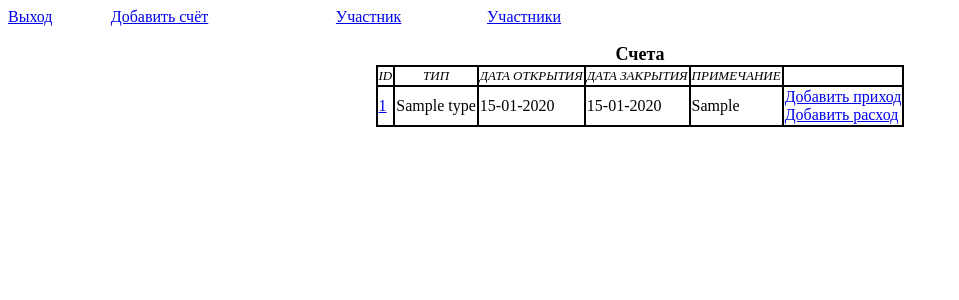
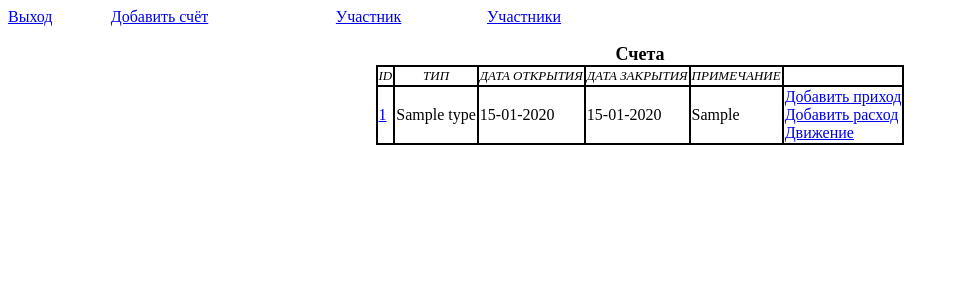
Before and after one commit to keremet/fv, a PHP site: page /acc_list.php?uch_id=1 in a window 1280 px wide. Shown: the top 300 px of the page, without its empty margins (0-959 px from the left). Run offline with PHP 8.4, Linux system fonts and the light colour scheme; tables that the repository leaves empty or names only in its code hold one stand-in row (values such as "Sample post").

Commit message:
Ссылка из счета в списке на движение

```diff
--- a/php/acc_list.php
+++ b/php/acc_list.php
@@ -28,7 +28,8 @@
 		oftTable::row(array('<a href=acc_add.php?acc_id='.$row['id'].'>'.$row['id'].'</a>'
 			, $row['name'], $row['creat_date'], $row['clos_date'], $row['remark']
 			, '<a href=ent_add.php?cr_acc='.$row['id'].'&acc_id='.$row['id'].'>Добавить приход</a>'.
-			  '<br><a href=ent_add.php?deb_acc='.$row['id'].'&acc_id='.$row['id'].'>Добавить расход</a>'));
+			  '<br><a href=ent_add.php?deb_acc='.$row['id'].'&acc_id='.$row['id'].'>Добавить расход</a>'.
+			  '<br><a href=ent_list.php?acc_id='.$row['id'].'>Движение</a>'));
 	}
 
 	oftTable::end();
```
